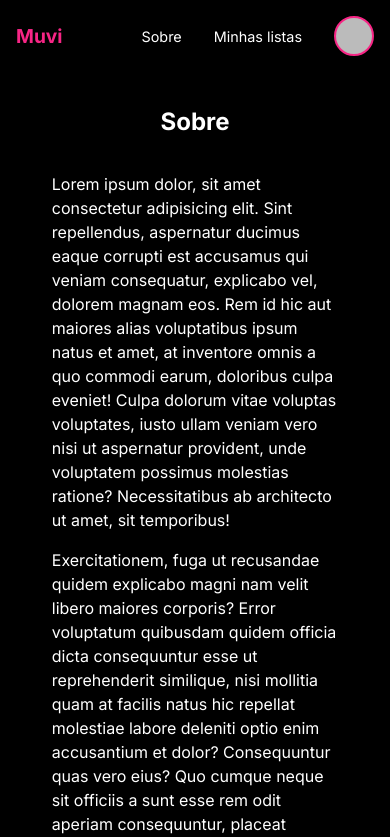
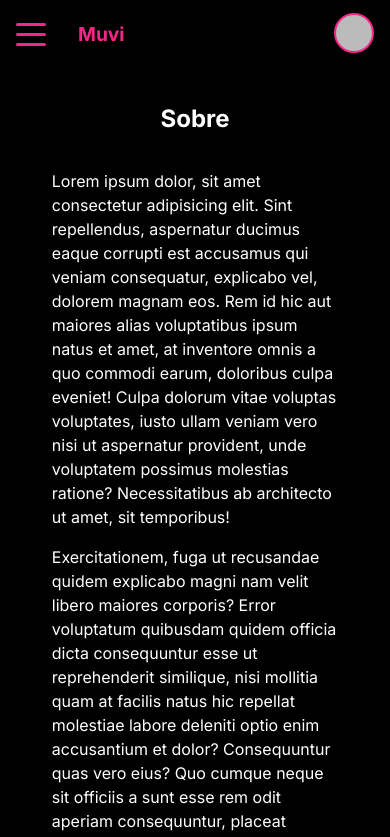
Before and after one commit to g-pg/movies-list, a Next.js app: page /sobre in a window 390 px wide. Shown: the top 837 px of the page. Built offline with nearby package versions, Linux system fonts and the light colour scheme; no server answers; sample sign-in values are in the browser's storage.

Commit message:
created mobile nav

```diff
--- a/components/general/Header/Header.jsx
+++ b/components/general/Header/Header.jsx
@@ -1,16 +1,45 @@
 import Link from "next/link";
-import Nav from "../Nav/Nav";
-// import styles from "./Header.module.css";
+import { DesktopNav, MobileNav } from "../Nav/Nav";
+import { useSession } from "next-auth/react";
+import NavAvatar from "../NavAvatar/NavAvatar";
+import styles from "./Header.module.css";
+import { memo, useContext } from "react";
+import PrimaryBtn from "../PrimaryBtn/PrimaryBtn";
+import { AuthModalContext } from "@/context/AuthModalContext";
 
-export default function Header({ user }) {
+function Header() {
+	const { data: session } = useSession();
+	const user = session ? session.user : null;
+	const logoLink = user ? "/user" : "/";
+	const { setShowAuthModal } = useContext(AuthModalContext);
+
 	return (
 		<>
 			<header>
 				<div className="container header-wrapper">
-					<Link href="/" style={{ textDecoration: "none", color: "inherit" }}>
+					<MobileNav user={user} />
+					<Link
+						href={logoLink}
+						style={{
+							textDecoration: "none",
+							color: "inherit",
+						}}
+					>
 						<h1>Muvi</h1>
 					</Link>
-					<Nav user={user} />
+					<div style={{ marginLeft: "auto" }}>
+						<DesktopNav user={user} />
+					</div>
+					{user ? (
+						<NavAvatar user={user} />
+					) : (
+						<PrimaryBtn
+							style={{ padding: "0.3rem 0.8rem" }}
+							onClick={() => setShowAuthModal((prev) => !prev)}
+						>
+							Login
+						</PrimaryBtn>
+					)}
 				</div>
 			</header>
 
@@ -20,14 +49,17 @@ export default function Header({ user }) {
 					align-items: center;
 					justify-content: space-between;
 					gap: 2rem;
-					padding-block: 1rem;
+					padding-block: 0.8rem;
 				}
 
 				h1 {
 					color: var(--cl-accent);
 					font-size: 1.2rem;
+					${user && "margin-left: auto"}
 				}
 			`}</style>
 		</>
 	);
 }
+
+export default memo(Header);
--- a/components/general/Nav/Nav.jsx
+++ b/components/general/Nav/Nav.jsx
@@ -1,43 +1,75 @@
-import { useSession } from "next-auth/react";
-import { useContext } from "react";
+import { useContext, useEffect, useState } from "react";
 import { AuthModalContext } from "@/context/AuthModalContext";
 import Link from "next/link";
 
 import styles from "./Nav.module.css";
 import PrimaryBtn from "@/components/general/PrimaryBtn/PrimaryBtn";
-import NavAvatar from "../NavAvatar/NavAvatar";
 
-export default function Nav() {
+import classNames from "classnames";
+
+import Credits from "../Credits/Credits";
+import useClickOutside from "@/hooks/useClickOutside";
+export default function Nav({ user }) {
 	const { showAuthModal, setShowAuthModal } = useContext(AuthModalContext);
-	const { data: session } = useSession();
-	const user = session ? session?.user : null;
-
+	const homeLink = user ? "/user" : "/";
 	return (
 		<>
 			<nav className={styles.nav}>
 				<ul>
 					<li>
+						<Link href={homeLink}>Home</Link>
+					</li>
+					<li>
 						<Link href="/sobre">Sobre</Link>
 					</li>
 					{user && (
 						<li>
-							<Link href="/minhas-listas">Minhas listas</Link>
+							<Link href="/assistidos">Assistidos</Link>
 						</li>
 					)}
-					<li>
-						{user ? (
-							<NavAvatar user={user} />
-						) : (
-							<PrimaryBtn
-								style={{ padding: "0.3rem 0.8rem" }}
-								onClick={() => setShowAuthModal((prev) => !prev)}
-							>
-								Login
-							</PrimaryBtn>
-						)}
-					</li>
 				</ul>
 			</nav>
 		</>
 	);
 }
+export function DesktopNav({ user }) {
+	return (
+		<div className={styles.desktopNav}>
+			<Nav user={user} />
+		</div>
+	);
+}
+
+export function MobileNav({ user }) {
+	const [showBurger, setShowBurger] = useState(false);
+	const { ref: burgerMenuRef } = useClickOutside(setShowBurger);
+	useEffect(() => {
+		showBurger
+			? (document.body.style.overflow = "hidden")
+			: (document.body.style.overflow = "auto");
+	}, [showBurger]);
+	useEffect(() => {
+		console.log(showBurger);
+	}, [showBurger]);
+	return (
+		<div
+			ref={burgerMenuRef}
+			className={classNames(styles.burgerWrapper, showBurger && styles.active)}
+		>
+			<button
+				className={classNames(styles.burgerBtn)}
+				onClick={() => setShowBurger((prev) => !prev)}
+				aria-label="Menu"
+			>
+				<div className={classNames(styles.burgerLine)}></div>
+			</button>
+			{/* {showBurger && ( */}
+			<div className={classNames(styles.burgerMenu, styles.active)}>
+				<Nav user={user} />
+				<div style={{ marginTop: "auto" }}>
+					<Credits />
+				</div>
+			</div>
+		</div>
+	);
+}
--- a/components/general/Nav/Nav.module.css
+++ b/components/general/Nav/Nav.module.css
@@ -3,15 +3,127 @@
     display: flex;
     gap: 2rem;
     align-items: center;
+    padding: 0;
 }
 
 .nav ul a {
-    color: var(--cl-accent);
     color: var(--cl-main-text);
     text-decoration: none;
     font-size: 0.9rem;
+    font-weight: 500;
 }
 
 .nav ul li>a:hover {
-    color: var(--cl-sec-accent);
+    color: var(--cl-accent);
 }
+
+.burgerWrapper {
+    display: none;
+}
+
+.desktopNav {
+    margin-left: auto;
+}
+
+@media (max-width: 780px) {
+    .desktopNav {
+        display: none;
+    }
+
+    .burgerWrapper {
+        display: unset;
+        /* position: relative; */
+    }
+
+    .burgerBtn {
+        position: relative;
+        background: none;
+        padding: 0;
+        border: none;
+        width: 30px;
+        height: 30px;
+        display: flex;
+        align-items: center;
+    }
+
+    .burgerLine,
+    .burgerBtn::before,
+    .burgerBtn::after {
+        background: var(--cl-accent);
+        border: none;
+        content: "";
+        width: 100%;
+        height: 3px;
+        padding: 0;
+        border-radius: 8px;
+        transition: 0.3s all ease;
+    }
+
+    .burgerBtn::before,
+    .burgerBtn::after {
+        position: absolute;
+    }
+
+    .burgerBtn::before {
+        transform: translateY(-10px);
+    }
+
+    .burgerBtn::after {
+        transform: translateY(10px);
+    }
+
+    .burgerWrapper.active .burgerLine {
+        opacity: 0;
+        /* transform: translateX(-30px); */
+    }
+
+    .burgerWrapper.active .burgerBtn::before {
+        opacity: 1;
+        transform: rotate(45deg);
+    }
+
+    .burgerWrapper.active .burgerBtn::after {
+        opacity: 1;
+        transform: rotate(-45deg);
+    }
+
+    .burgerMenu {
+        position: absolute;
+        z-index: 1000;
+        height: calc(100dvh - 72px);
+        width: 100vw;
+        background: var(--cl-bg);
+        top: 72px;
+        left: 0;
+        padding: 2rem;
+        transform: translateX(-100%);
+        transition: all 0.5s ease;
+        display: flex;
+        flex-direction: column;
+        align-items: center;
+    }
+
+    .burgerWrapper.active .burgerMenu {
+        transform: translateX(0);
+    }
+
+    .burgerMenu nav ul {
+        flex-direction: column;
+        width: 100vw;
+    }
+
+    .burgerMenu nav ul li {
+        width: 100%;
+        display: inline-block;
+    }
+
+    .burgerMenu nav ul a {
+
+        text-align: center;
+        font-size: 1.1rem;
+        width: 100%;
+        padding-block: 0.2rem;
+        display: inline-block;
+    }
+
+}
--- a/components/general/NavAvatar/NavAvatar.jsx
+++ b/components/general/NavAvatar/NavAvatar.jsx
@@ -4,23 +4,31 @@ import Image from "next/image";
 import styles from "./NavAvatar.module.css";
 import NavSettings from "../NavSettings/NavSettings";
 import useClickOutside from "@/hooks/useClickOutside";
+import { useSession } from "next-auth/react";
+import useCurrentUser from "@/hooks/useCurrentUser";
 export default function NavAvatar({ user }) {
+	// const { data: session } = useSession();
+
 	const [showSettings, setShowSettings] = useState(false);
 	const { ref: settingsRef } = useClickOutside(setShowSettings);
 
 	return (
 		<div className={styles.wrapper} ref={settingsRef}>
-			<div className={styles.avatar} onClick={() => setShowSettings((prev) => !prev)}>
-				{user.image ? (
+			<button
+				className={styles.avatar}
+				onClick={() => setShowSettings((prev) => !prev)}
+				aria-label="Perfil"
+			>
+				{user && user.image ? (
 					<Image src={user.image} alt={user.name} fill />
 				) : (
 					<p>{user.name[0]}</p>
 				)}
-			</div>
+			</button>
 			{showSettings && (
 				<div className={styles.settings}>
 					<div>
-						<p>{user.name}</p>
+						<p className={styles.name}>{user.name}</p>
 						<p>{user.email}</p>
 					</div>
 					<NavSettings />
--- a/components/general/NavAvatar/NavAvatar.module.css
+++ b/components/general/NavAvatar/NavAvatar.module.css
@@ -34,8 +34,13 @@
     margin-bottom: 2rem;
 }
 
+.name {
+    color: var(--cl-main-text);
+    font-weight: 600;
+}
+
 .settings {
-    min-width: 230px;
+    min-width: 250px;
     z-index: 1000;
     padding: 1.5rem;
     position: absolute;
--- a/components/general/NavSettings/NavSettings.jsx
+++ b/components/general/NavSettings/NavSettings.jsx
@@ -27,7 +27,7 @@ export default function NavSettings() {
 					flex-direction: column;
 					align-items: flex-start;
 					width: 100%;
-					gap: 0.5rem;
+					gap: 0.8rem;
 				}
 			`}</style>
 		</div>
```
